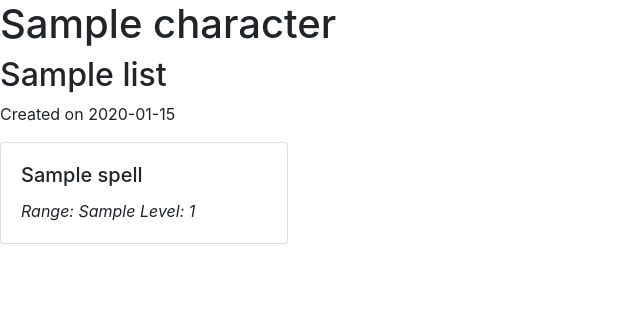
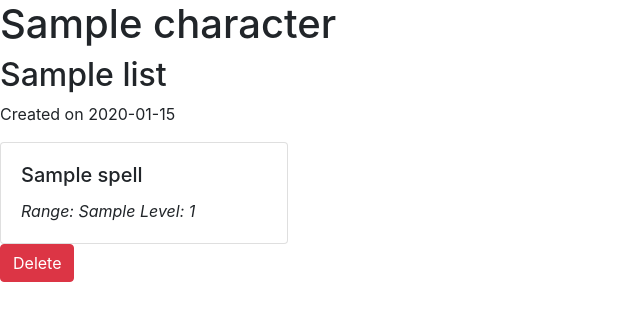
Before and after one commit to cmampbell/Spell_List_Tracker, a Flask app: page /char/1/spell_list/1 in a window 1280 px wide. Shown: the part 24-345 px from the top of the page, without its empty margins (0-640 px from the left). Run offline with Flask 3, Linux system fonts and the light colour scheme; tables that the repository leaves empty hold one stand-in row (values such as "Sample post").

Commit message:
user can delete spell lists from a character

```diff
--- a/app.py
+++ b/app.py
@@ -236,9 +236,7 @@ def char_edit_form(char_id):
 def new_spell_list_form(char_id):
     '''Show form to create a new spell list'''
 
-    print('**********************************')
-    print(request.method)
-    print('************************************')
+    # request.method returns HTTP request method.
 
     char = db.session.get(Character, char_id)
 
@@ -249,7 +247,9 @@ def new_spell_list_form(char_id):
     # if request.method == 'GET': we can save API requests and databse requests by wrapping
     # our logic in conditionals depending on if the method is get or post
 
-
+    ####################################################
+    # getting spells needs to be moved out of the view function
+    ####################################################
     stats = char.stats.serialize_stats().items()
 
     #from char we need to get classes
@@ -292,7 +292,6 @@ def new_spell_list_form(char_id):
 
         return redirect(f'/char/{char.id}/spell_list/{spell_list.id}')
 
-
     return render_template('spell_list/new_spell_list.html', char=char, spells=spell_objects, slots=slots_by_class, stats=stats, form=form)
 
 @app.route('/char/<int:char_id>/spell_list/<int:spell_list_id>')
@@ -303,7 +302,18 @@ def show_spell_list_details(char_id, spell_list_id):
 
     return render_template('spell_list/spell_list_details.html', char=char, list=spell_list)
 
+@app.route('/spell_list/<int:spell_list_id>/delete', methods=['POST'])
+def delete_spell_list(spell_list_id):
+    spell_list = db.session.get(SpellList, spell_list_id)
 
+    if g.user.id != spell_list.char.user_id:
+        flash("You don't have permission to view this page")
+        return redirect(f'/char/{spell_list.char.id}')
+
+    db.session.delete(spell_list)
+    db.session.commit()
+
+    return redirect(f'/char/{spell_list.char_id}')
 
 def get_class_spells(class_list):
 
--- a/templates/spell_list/spell_list_details.html
+++ b/templates/spell_list/spell_list_details.html
@@ -18,5 +18,8 @@
     </div>
 </div>
 {% endfor %}
+<form action="/spell_list/{{list.id}}/delete" method="POST">
+    <button class="btn btn-danger">Delete</button>
+</form>
 
 {% endblock %}
```
Also changed, not shown: models.py (+5 -5 lines).
